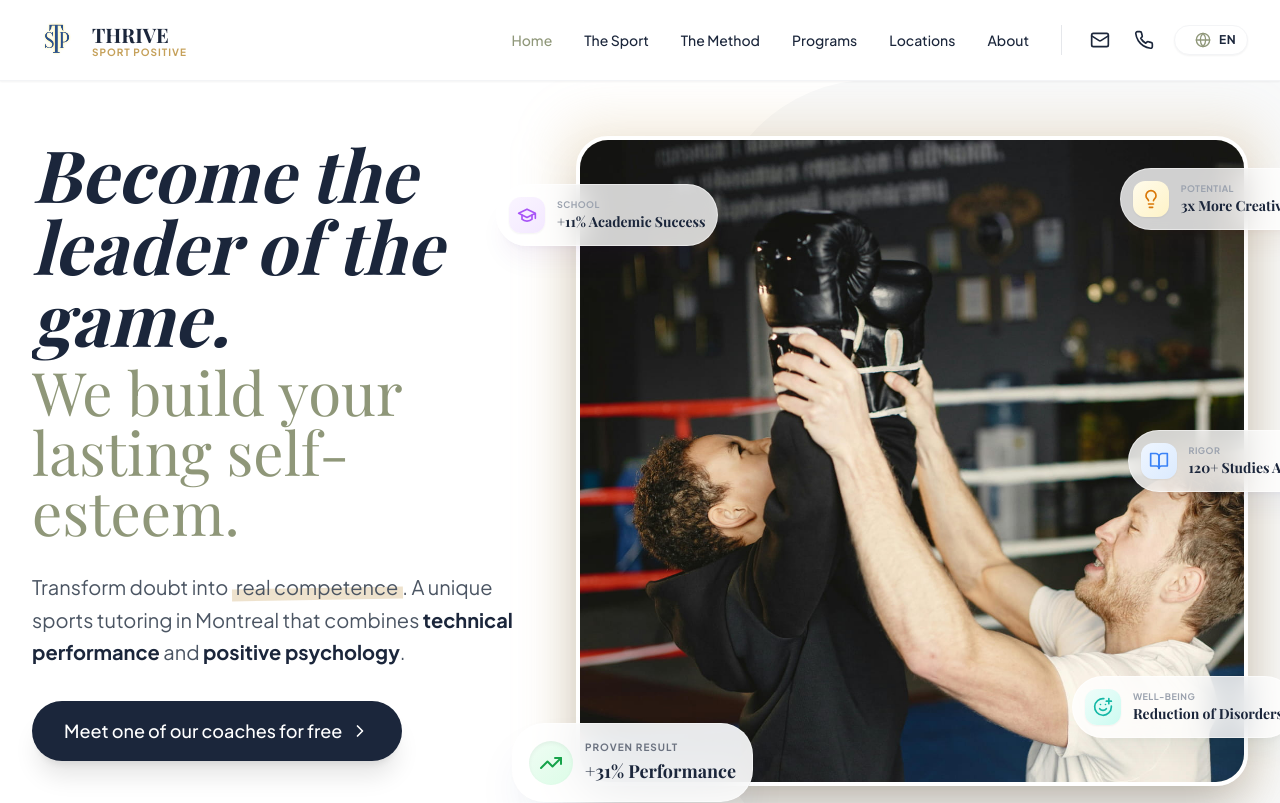
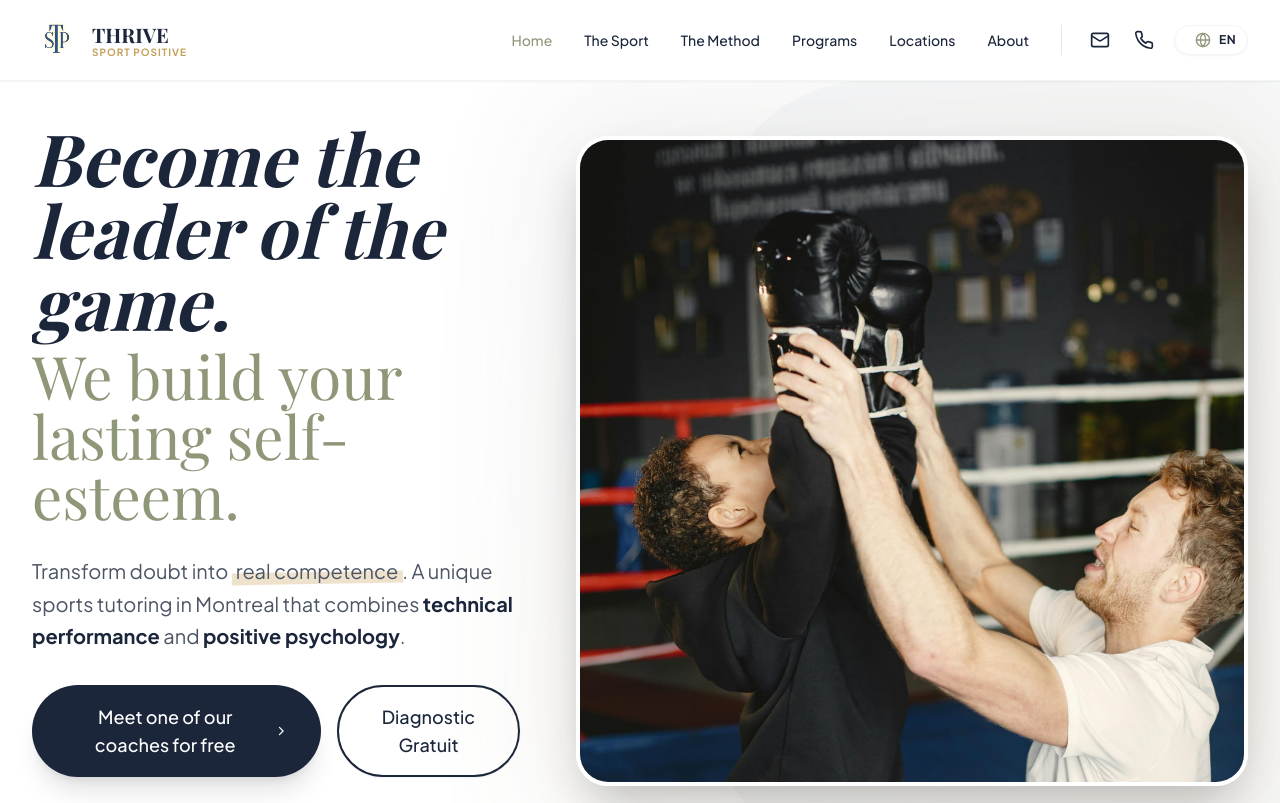
Before and after one commit to lyliancelma643-ai/ThriveSportPsychologiePositive, a React (Vite) app: page / in a window 1280 px wide. Shown: the top 803 px of the page. Built offline with nearby package versions, Linux system fonts and the light colour scheme; a web font is replaced by a local one.

Commit message:
feat(ux): implement hero section audit improvements (diagnostic button, shimmer, glow, remove floating badges)

```diff
--- a/src/components/home/Hero.jsx
+++ b/src/components/home/Hero.jsx
@@ -4,7 +4,7 @@ import { ChevronRight, TrendingUp, Lightbulb, BookOpen, GraduationCap, SmilePlus
 import { useTranslation } from 'react-i18next';
 import heroImage from '../../assets/pexels-gustavo-fring-6720436.jpg';
 
-const Hero = ({ setBookingStep }) => {
+const Hero = ({ setBookingStep, openDiagnostic }) => {
     const navigate = useNavigate();
     const { t } = useTranslation();
     return (
@@ -31,16 +31,23 @@ const Hero = ({ setBookingStep }) => {
                         <div className="flex flex-col sm:flex-row space-y-4 sm:space-y-0 sm:space-x-4">
                             <button
                                 onClick={() => { navigate('/evaluation'); }}
-                                className="bg-[#1B263B] text-white px-8 py-4 rounded-full text-lg font-medium hover:bg-[#253550] transition-all flex items-center justify-center shadow-xl hover:shadow-2xl hover:-translate-y-1"
+                                className="group relative overflow-hidden bg-[#1B263B] text-white px-8 py-4 rounded-full text-lg font-medium hover:bg-[#253550] transition-all flex items-center justify-center shadow-xl hover:shadow-2xl hover:-translate-y-1"
                             >
-                                {t('home.hero.cta')} <ChevronRight className="ml-2" size={20} />
+                                <div className="absolute inset-0 bg-gradient-to-r from-transparent via-white/20 to-transparent translate-x-[-100%] group-hover:animate-[shimmer_1.5s_infinite] pointer-events-none z-10"></div>
+                                <span className="relative z-20 flex items-center">{t('home.hero.cta')} <ChevronRight className="ml-2" size={20} /></span>
+                            </button>
+                            <button
+                                onClick={openDiagnostic}
+                                className="bg-transparent text-[#1B263B] border-2 border-[#1B263B] px-8 py-4 rounded-full text-lg font-medium hover:bg-[#1B263B] hover:text-white transition-all flex items-center justify-center shadow-sm hover:shadow-xl hover:-translate-y-1"
+                            >
+                                {t('home.hero.diagnostic_btn', 'Diagnostic Gratuit')}
                             </button>
                         </div>
                     </div>
 
                     {/* RIGHTSIDE: Image */}
                     <div className="relative lg:col-span-7 lg:ml-6 lg:-mt-6 z-10">
-                        <div className="absolute -inset-4 bg-[#C5A059]/20 rounded-[2rem] blur-xl"></div>
+                        <div className="absolute -inset-8 bg-gradient-to-br from-[#1B263B]/10 to-[#C5A059]/20 rounded-[2rem] blur-3xl opacity-70"></div>
                         <img
                             src={heroImage}
                             alt="Thrive Sport Positive - Athlètes en action"
@@ -50,76 +57,7 @@ const Hero = ({ setBookingStep }) => {
                             className="relative w-full h-[450px] sm:h-[500px] lg:h-[650px] object-cover object-top rounded-[2rem] shadow-2xl border-4 border-white transition-all duration-700"
                         />
 
-                        {/*
-                            PREMIUM FLOATING BADGES
-                            Style: Glassmorphism + Soft Shadows + Serif Typography
-                            Positioning: Adjusted to prevent overlapping
-                        */}
 
-                        {/* Badge 1 (Bottom Left) - Resultat Prouve */}
-                        <div className="absolute -bottom-4 -left-16 z-30">
-                            <div className="bg-white/90 backdrop-blur-xl p-4 rounded-[2rem] shadow-2xl shadow-blue-900/10 border border-white/40 flex items-center gap-3 hover:scale-105 transition-all duration-500 cursor-default group">
-                                <div className="bg-gradient-to-br from-green-50 to-green-100 p-2.5 rounded-[2rem] text-green-600 shadow-inner group-hover:scale-110 transition-transform flex items-center justify-center">
-                                    <TrendingUp size={24} />
-                                </div>
-                                <div>
-                                    <div className="text-[10px] text-gray-500 font-bold uppercase tracking-widest mb-0.5">{t('home.hero.badge1_title')}</div>
-                                    <div className="font-serif font-bold text-[#1B263B] text-lg">{t('home.hero.badge1_desc')}</div>
-                                </div>
-                            </div>
-                        </div>
-
-                        {/* Badge 2 (Top Right) - Potentiel */}
-                        <div className="absolute top-8 -right-16 lg:block hidden z-20">
-                            <div className="bg-white/80 backdrop-blur-lg p-3 rounded-[2rem] shadow-xl shadow-amber-900/5 border border-white/50 flex items-center gap-3 hover:scale-105 transition-all duration-500 cursor-default">
-                                <div className="bg-gradient-to-br from-amber-50 to-amber-100 p-2 rounded-xl text-amber-600 shadow-sm flex items-center justify-center">
-                                    <Lightbulb size={20} />
-                                </div>
-                                <div>
-                                    <div className="text-[9px] text-gray-400 font-bold uppercase tracking-wider">{t('home.hero.badge2_title')}</div>
-                                    <div className="font-serif font-bold text-[#1B263B] text-sm">{t('home.hero.badge2_desc')}</div>
-                                </div>
-                            </div>
-                        </div>
-
-                        {/* Badge 3 (Middle Right) - Rigueur */}
-                        <div className="absolute top-1/2 -right-24 transform -translate-y-1/2 lg:block hidden z-20">
-                            <div className="bg-white/80 backdrop-blur-lg p-3 rounded-[2rem] shadow-xl shadow-blue-900/5 border border-white/50 flex items-center gap-3 hover:scale-105 transition-all duration-500 cursor-default delay-100">
-                                <div className="bg-gradient-to-br from-blue-50 to-blue-100 p-2 rounded-xl text-blue-500 shadow-sm flex items-center justify-center">
-                                    <BookOpen size={20} />
-                                </div>
-                                <div>
-                                    <div className="text-[9px] text-gray-400 font-bold uppercase tracking-wider">{t('home.hero.badge3_title')}</div>
-                                    <div className="font-serif font-bold text-[#1B263B] text-sm">{t('home.hero.badge3_desc')}</div>
-                                </div>
-                            </div>
-                        </div>
-
-                        {/* Badge 4 (Top Left) - Ecole */}
-                        <div className="absolute top-12 -left-20 lg:block hidden z-20">
-                            <div className="bg-white/80 backdrop-blur-lg p-3 rounded-[2rem] shadow-xl shadow-purple-900/5 border border-white/50 flex items-center gap-3 hover:scale-105 transition-all duration-500 cursor-default delay-75">
-                                <div className="bg-gradient-to-br from-purple-50 to-purple-100 p-2 rounded-xl text-purple-500 shadow-sm flex items-center justify-center">
-                                    <GraduationCap size={20} />
-                                </div>
-                                <div>
-                                    <div className="text-[9px] text-gray-400 font-bold uppercase tracking-wider">{t('home.hero.badge4_title')}</div>
-                                    <div className="font-serif font-bold text-[#1B263B] text-sm">{t('home.hero.badge4_desc')}</div>
-                                </div>
-                            </div>
-                        </div>
-
-                        {/* Badge 5 (Bottom Right) - Bien-etre */}
-                        <div className="absolute bottom-12 -right-12 lg:block hidden z-30">
-                            <div className="bg-white/80 backdrop-blur-lg p-3 rounded-[2rem] shadow-xl shadow-teal-900/5 border border-white/50 flex items-center gap-3 hover:scale-105 transition-all duration-500 cursor-default delay-150">
-                                <div className="bg-gradient-to-br from-teal-50 to-teal-100 p-2 rounded-xl text-teal-500 shadow-sm flex items-center justify-center">
-                                    <SmilePlus size={20} />
-                                </div>
-                                <div>
-                                    <div className="text-[9px] text-gray-400 font-bold uppercase tracking-wider">{t('home.hero.badge5_title')}</div>
-                                    <div className="font-serif font-bold text-[#1B263B] text-sm">{t('home.hero.badge5_desc')}</div>
-                                </div>
-                            </div>
-                        </div>
                     </div>
                 </div>
             </div>
--- a/src/pages/Home.jsx
+++ b/src/pages/Home.jsx
@@ -29,7 +29,10 @@ const Home = ({ setBookingStep, handleSelectProgram }) => {
                 <meta name="description" content={t('seo.home.desc')} />
                 <link rel="canonical" href="https://thrivesportpositive.com/" />
             </Helmet>
-            <Hero setBookingStep={setBookingStep} />
+            <Hero
+                setBookingStep={setBookingStep}
+                openDiagnostic={() => setIsDiagnosticOpen(true)}
+            />
             <AuthorityBar />
             <ProcessSteps />
             <PainPoints />
```
